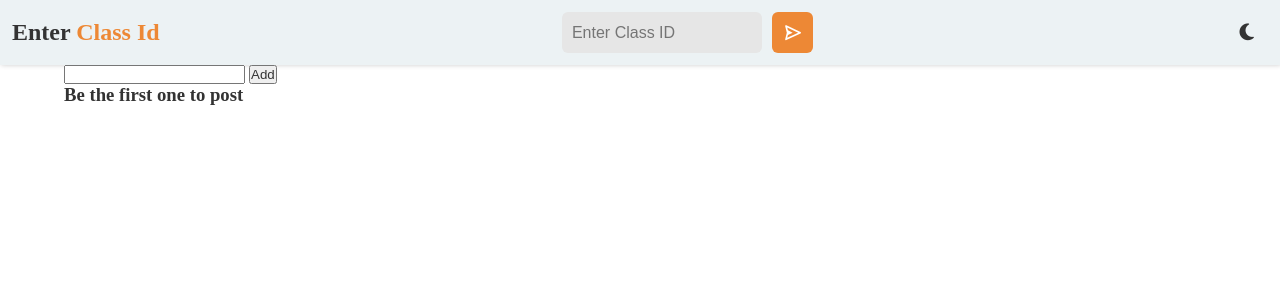
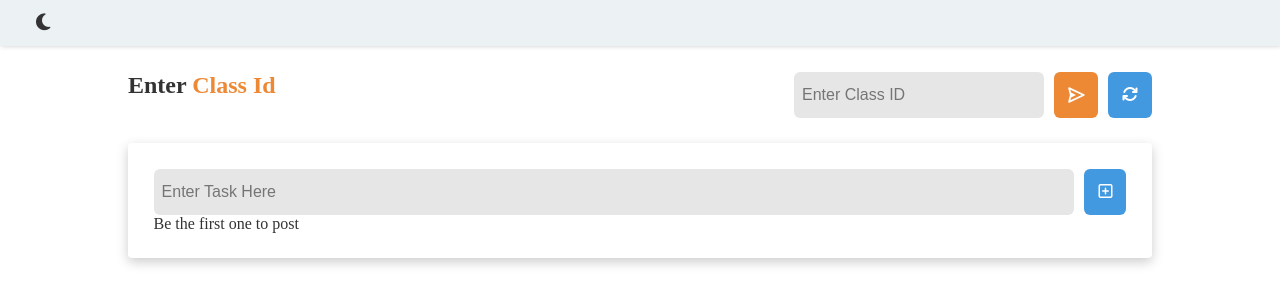
Before and after one commit to adnan-manik/to-do-list, a plain HTML site: page index.html in a window 1280 px wide. Drawn offline with Linux system fonts and the light colour scheme.

Commit message:
changed style and structure

```diff
--- a/index.html
+++ b/index.html
@@ -9,27 +9,28 @@
 <body>
     <div class="container">
     <div class="header">
-        <h2 id="heading">Enter <span class="classId">Class Id</span></h2>
-        <div class="searchClass">
-            <form class="form">
-                <input type="text" id="classIdInput" placeholder="Enter Class ID" autocomplete="off" value="">
-                <button type="submit" id="searchBtn">
-                    <svg stroke="currentColor" fill="currentColor" stroke-width="0" viewBox="0 0 24 24" aria-hidden="true" focusable="false" height="1em" width="1em" xmlns="http://www.w3.org/2000/svg"><path d="m21.426 11.095-17-8A.999.999 0 0 0 3.03 4.242L4.969 12 3.03 19.758a.998.998 0 0 0 1.396 1.147l17-8a1 1 0 0 0 0-1.81zM5.481 18.197l.839-3.357L12 12 6.32 9.16l-.839-3.357L18.651 12l-13.17 6.197z"></path></svg>
-                </button>
-            </form>
-        </div>
         <button id="mode"><i class="fa-solid fa-moon"></i></button>
+    </div>
+    <div class="searchClass">
+        <h2 id="heading">Enter <span class="classIdLabel">Class Id</span></h2>
+        <form class="form">
+            <input type="text" id="classId" class="inputFeild" placeholder="Enter Class ID" autocomplete="off" value="">
+            <button type="submit" id="searchBtn" class="btn">
+                <svg stroke="currentColor" fill="currentColor" stroke-width="0" viewBox="0 0 24 24" aria-hidden="true" focusable="false" height="1em" width="1em" xmlns="http://www.w3.org/2000/svg"><path d="m21.426 11.095-17-8A.999.999 0 0 0 3.03 4.242L4.969 12 3.03 19.758a.998.998 0 0 0 1.396 1.147l17-8a1 1 0 0 0 0-1.81zM5.481 18.197l.839-3.357L12 12 6.32 9.16l-.839-3.357L18.651 12l-13.17 6.197z"></path></svg>
+            </button>
+            <button type="reset" class="btn" id="resetBtn"><i class="fa-solid fa-arrows-rotate"></i></button>
+        </form>
     </div>
         <div class="data">
             <div class="addTask">
-                <form action="">
-                    <input type="text">
-                    <button type="submit">Add</button>
+                <form class="form">
+                    <input type="text" id="addTaskInput" class="inputFeild" placeholder="Enter Task Here" value="" autocomplete="off">
+                    <button type="submit" id="addTaskBtn" class="btn"><i class="fa-regular fa-square-plus"></i></button>
                 </form>
             </div>
             <div class="collections">
                 <div class="empty">
-                    <h3>Be the first one to post</h3>
+                    <p>Be the first one to post</p>
                 </div>
                 <div class="dataFound">
 
--- a/style.css
+++ b/style.css
@@ -3,8 +3,22 @@
     margin: 0;
     padding: 0;
     box-sizing: border-box;
+    outline: none;
+    border: none;
 }
 
+.btn{
+    font-size: 1em;
+    outline: none;
+    border: none;
+    border-radius: 6px;
+    margin-left: 10px;
+    padding: 14px ;
+}
+
+.btn i{
+    color: white;
+}
 
 .header{
     display: flex;
@@ -15,13 +29,8 @@
     padding: 12px;
 }
 
-.classId{
+.classIdLabel{
     color: hsl(27, 84%, 57%);
-}
-
-.header button {
-    outline: none;
-    border: none;
 }
 
 #mode{
@@ -31,17 +40,27 @@
     font-size: 1.2em;
 }
 
+.searchClass{
+    width: 80%;
+    margin: auto;
+    display: flex;
+    justify-content: space-between;
+    margin-top: 2%;
+}
+
 #searchBtn{
     background-color:   hsl(27, 84%, 57%);
-    border-radius: 6px;
-    margin-left: 10px;
-    padding: 14px ;
+
+}
+
+#resetBtn{
+    background-color: hsl(207, 71%, 57%);
 }
 
 #searchBtn svg{
     display: flex;
     align-items: center;
-    transform: scale(1.5);
+    transform: scale(1.3);
 }
 
 #searchBtn svg path{
@@ -53,29 +72,37 @@
     align-items: stretch;
 }
 
-#classIdInput{
+.inputFeild {
     font-size: 1em;
     background-color: hsl(0, 0%, 90%);
     padding: 8px;
-    width: 200px;
+    width: 250px;
     border-color: transparent;
     border-radius: 6px;
 }
 
-#classIdInput:focus-visible{
+.inputFeild:focus-visible{
     outline: none   ;
-    background-color: transparent;
-    border: 1px solid hsl(207, 74%, 74%);
-}
-
-#classIdInput:focus{
     background-color: transparent;
     border: 1px solid hsl(207, 74%, 74%);
     box-shadow: 0px 0px 2px hsl(207, 68%, 81%);
 }
 
+
 .data{
-    width: 90%;
+    width: 80%;
     margin: auto;
+    margin-top: 2%;
+    box-shadow: 0px 4px 12px hsl(0, 0%, 80%);
+    padding: 2%;
+    border-radius: 4px;
+}
 
+#addTaskInput{
+    width: 100%;
+    text-overflow: clip;
 }
+
+#addTaskBtn{
+    background-color: hsl(207, 71%, 57%);
+}
```
